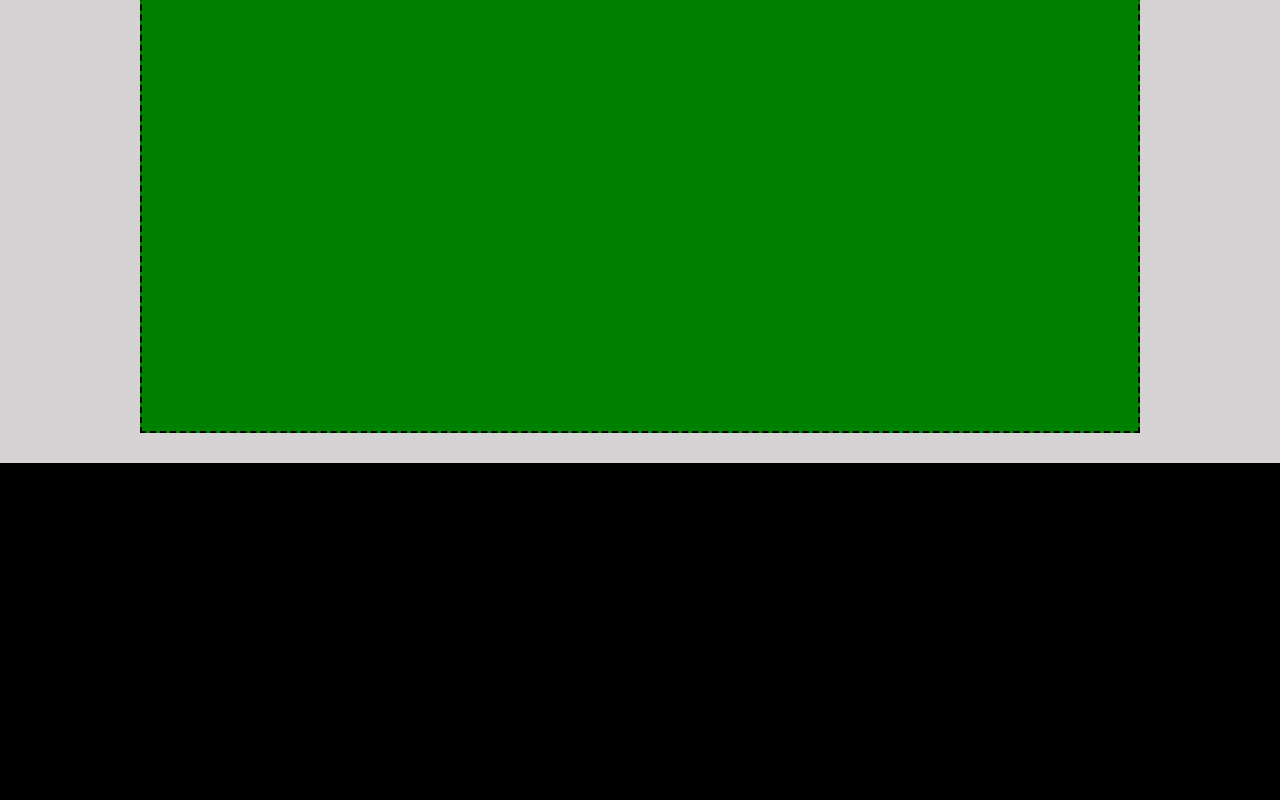
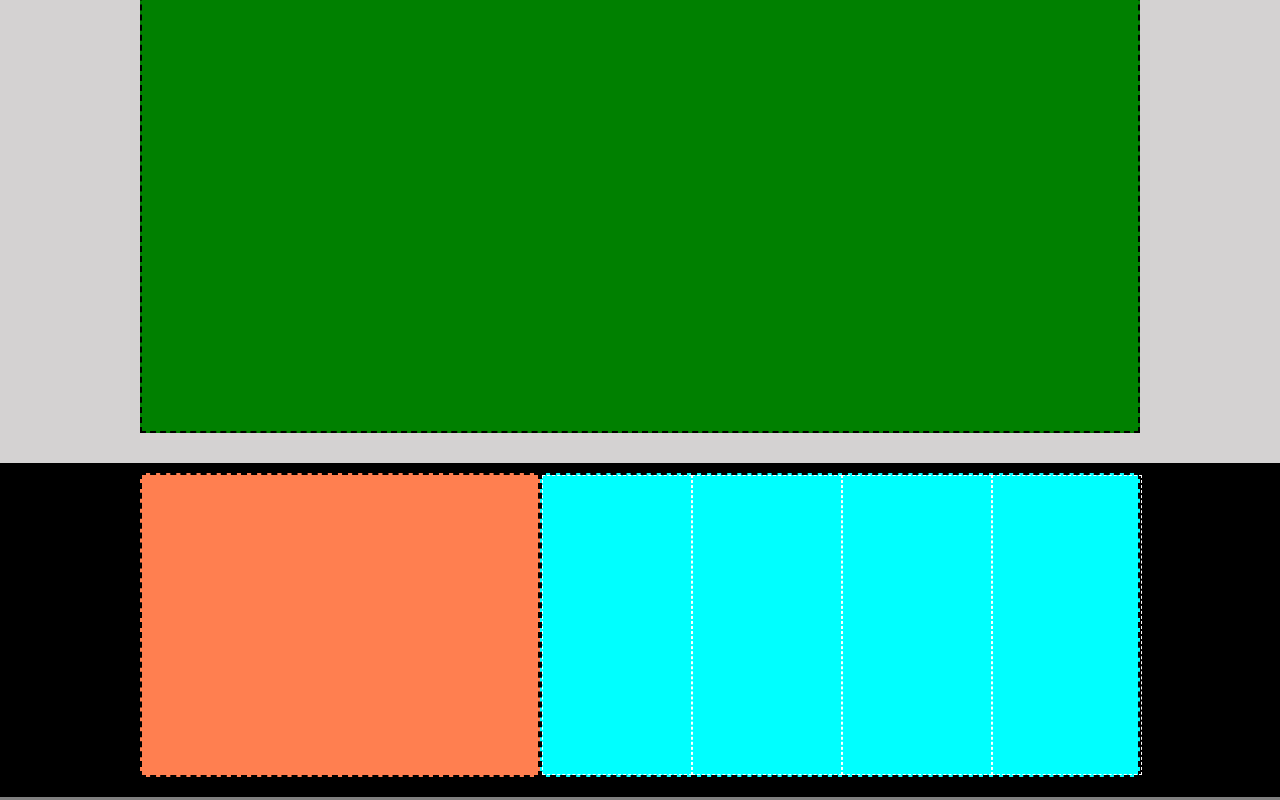
Before and after one commit to GianmarcoDato/htmlcss-struttura-discord, a plain HTML site: page index.html in a window 1280 px wide. Shown: the part 1822-2622 px from the top of the page. Before the commit the page ends 2285 px from the top, so only its background shows below. Drawn offline with Linux system fonts and the light colour scheme.

Commit message:
aggiunto parte del footer

```diff
--- a/index.html
+++ b/index.html
@@ -8,7 +8,7 @@
 </head>
 <body>
 
-    <header>
+<header>
         <div class="boxed flex-container" id="header-container">
             <div class="nav-logo dashed">Logo</div>
             <div class="nav-links dashed">Link Link Link Link Link</div>
@@ -17,8 +17,7 @@
         <div class="  flex-container-blue">
             <div class="boxed nav-pink dashed"></div>
         </div>
-
-     </header>
+</header>
 <main>
      <section>
         <div class="boxed flex-container-white">
@@ -43,11 +42,27 @@
             <div class="big-column-green dashed"></div>
         </div>
      </section>
-
 </main>
 
 
-<footer></footer>
+<footer>
+
+        <div class="boxed flex-container-white">
+            <div class="small-column-coral dashed"></div>
+            <div class="flex-container-big-column-aqua dashed">
+                <div class="nav-column dashed-white"></div>
+                <div class="nav-column dashed-white"></div>
+                <div class="nav-column dashed-white"></div>
+                <div class="nav-column dashed-white"></div>
+
+
+            </div>
+        </div>
+        <div id="spacing"></div>
+
+
+
+</footer>
 
 
 
--- a/style.css
+++ b/style.css
@@ -111,3 +111,36 @@ section{
     min-width: 1000px;
     min-height: 700px;
 }
+
+#spacing{
+    background-color: gray;
+    height: 3px;
+    margin-top: 20px;
+}
+.small-column-coral{
+    background-color: coral;
+    min-height: 300px;
+    width: 40%;
+}
+.flex-container-big-column-aqua{
+    display: flex;
+    background: aqua;
+    width: 60%;
+    min-height: 300px;
+
+
+}
+
+footer{
+    padding-top: 10px;
+}
+
+.nav-column{
+    min-width: 150px;
+    min-height: 300px;
+
+}
+
+.dashed-white{
+    border: dashed 1px white;
+}
```
